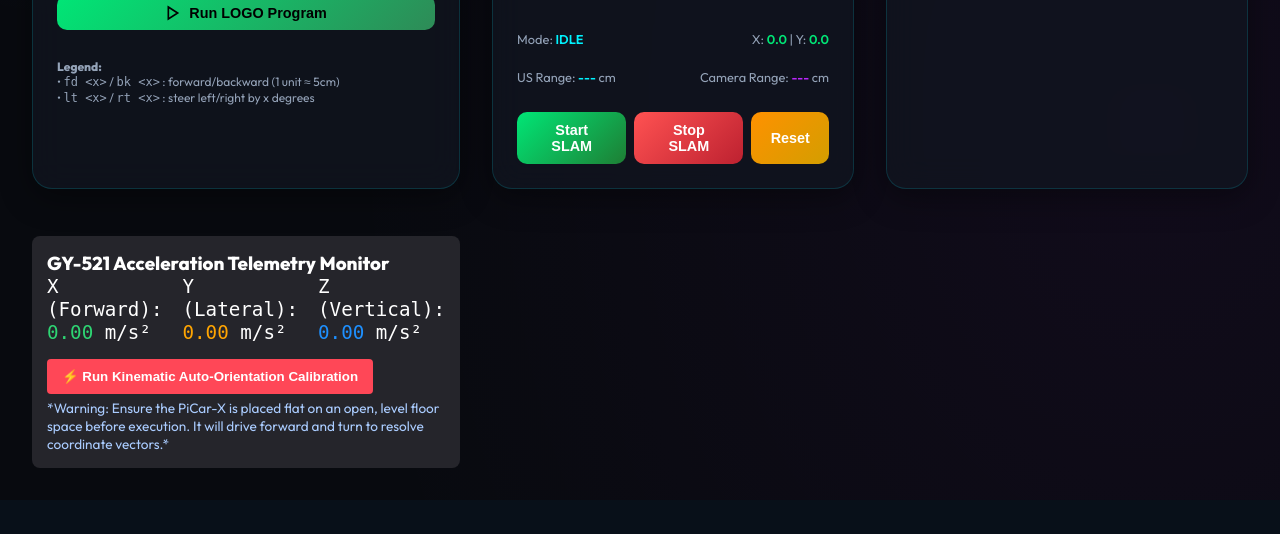
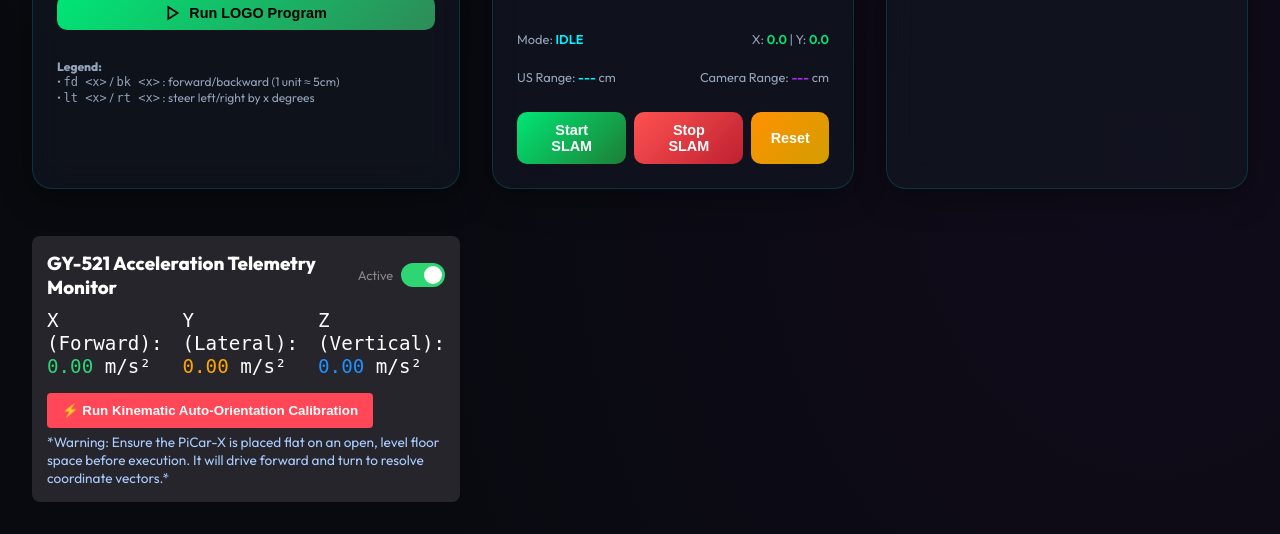
Before and after one commit to tarobins/picar-x-control, a Flask app: template templates/index.html in a window 1280 px wide. Shown: the part 1375-1909 px from the top of the page. Before the commit the page ends 1843 px from the top, so only its background shows below. Run offline with Flask 3, Linux system fonts and the light colour scheme; the template is opened without the code that fills it, so the values that code supplies are empty.

Commit message:
Add IMU telemetry toggle switch to Control Center dashboard

```diff
--- a/autonomous_drive.py
+++ b/autonomous_drive.py
@@ -32,12 +32,15 @@ class AutonomousExplorer:
         self.collision_detected = False
         self.collision_active = False
         self.collision_direction = "stop"
+        self.imu_enabled = True
         self.imu_start_time = time.time()
 
         # Calibration defaults (overwritten by config files)
         self.cliff_threshold = 1000
         self.steering_offset = 0
         self.speed = 15.0  # Measured cm/s speed
+        self.floor_sample = None
+        self.air_sample = None
         self.load_calibration_config()
 
         # State Tracking (Odometry)
@@ -60,7 +63,7 @@ class AutonomousExplorer:
         self.movement_peak_accel_change = 0.0
 
         while True:
-            if self.imu:
+            if self.imu and self.imu_enabled:
                 try:
                     with self.i2c_lock:
                         raw_accel = self.imu.get_accel_data()
@@ -153,6 +156,7 @@ class AutonomousExplorer:
                     self.vision.focal_length = config.get("focal_length", 350.0)
                     self.floor_sample = config.get("floor_sample", None)
                     self.air_sample = config.get("air_sample", None)
+                    self.imu_enabled = config.get("imu_enabled", True)
 
                     # Load IMU configurations if they exist
                     if "imu_axis_map" in config:
--- a/server.py
+++ b/server.py
@@ -105,6 +105,7 @@ def get_telemetry_dict():
         "accel_x": round(explorer.accel_x, 3),
         "accel_y": round(explorer.accel_y, 3),
         "accel_z": round(explorer.accel_z, 3),
+        "imu_enabled": explorer.imu_enabled,
         "state": explorer.state,
         "collision_active": explorer.collision_active,
         "logs": logs_to_send
@@ -564,10 +565,43 @@ def get_telemetry():
         "accel_x": tel_dict["accel_x"],
         "accel_y": tel_dict["accel_y"],
         "accel_z": tel_dict["accel_z"],
+        "imu_enabled": tel_dict["imu_enabled"],
         "state": tel_dict["state"],
         "collision_active": tel_dict["collision_active"],
         "telemetry": tel_dict
     })
+
+@app.route('/api/imu_switch', methods=['POST'])
+def imu_switch():
+    data = request.get_json(silent=True) or {}
+    activate = data.get("active", True)
+    explorer.imu_enabled = activate
+
+    # Save choice to calibration config
+    config_path = "data/calibration_config.json"
+    config = {}
+    if os.path.exists(config_path):
+        try:
+            with open(config_path, "r") as f:
+                config = json.load(f)
+        except Exception:
+            pass
+    config["imu_enabled"] = activate
+    try:
+        os.makedirs("data", exist_ok=True)
+        with open(config_path, "w") as f:
+            json.dump(config, f)
+    except Exception as e:
+        print(f"Error saving IMU status to config: {e}")
+
+    # Reset accel read values to zero when turned off
+    if not activate:
+        explorer.accel_x = 0.0
+        explorer.accel_y = 0.0
+        explorer.accel_z = 0.0
+
+    return jsonify({"status": "success", "imu_enabled": explorer.imu_enabled})
+
 
 @app.route('/api/calibrate/imu_auto', methods=['POST'])
 def trigger_auto_imu_calibration():
@@ -727,7 +761,8 @@ def get_calibration_config():
         "cliff_threshold": 1000,
         "focal_length": 350.0,
         "floor_sample": None,
-        "air_sample": None
+        "air_sample": None,
+        "imu_enabled": True
     })
 
 if __name__ == '__main__':
--- a/templates/index.html
+++ b/templates/index.html
@@ -247,6 +247,25 @@
             justify-content: space-between;
             font-size: 0.9rem;
             color: var(--text-muted);
+        }
+
+        /* Toggle Switch CSS */
+        .switch input:checked + span {
+            background-color: #2ed573 !important;
+        }
+        .switch input:checked + span:before {
+            transform: translateX(20px);
+        }
+        .switch span:before {
+            position: absolute;
+            content: "";
+            height: 18px;
+            width: 18px;
+            left: 3px;
+            bottom: 3px;
+            background-color: white;
+            transition: .4s;
+            border-radius: 50%;
         }
 
         .slider-label span.val {
@@ -942,7 +961,16 @@ bk 1</textarea>
         </div>
 
         <div class="telemetry-dashboard-card" style="background:#25252b; padding:15px; border-radius:8px; color:white; margin-top:15px;">
-          <h3>GY-521 Acceleration Telemetry Monitor</h3>
+          <div style="display:flex; justify-content:space-between; align-items:center; margin-bottom:10px;">
+            <h3 style="margin:0;">GY-521 Acceleration Telemetry Monitor</h3>
+            <div style="display:flex; align-items:center; gap:8px;">
+              <span id="imu-status-text" style="font-size:0.8rem; color:#888;">Active</span>
+              <label class="switch" style="position:relative; display:inline-block; width:44px; height:24px; margin:0;">
+                <input type="checkbox" id="toggle-imu-checkbox" checked onchange="toggleImuStatus(this.checked)" style="opacity:0; width:0; height:0;">
+                <span style="position:absolute; cursor:pointer; top:0; left:0; right:0; bottom:0; background-color:#ff4757; transition:.4s; border-radius:24px;"></span>
+              </label>
+            </div>
+          </div>
           <div class="metrics-grid" style="display:flex; gap:20px; font-family:monospace; font-size:1.2rem; margin-bottom:15px;">
             <div>X (Forward): <span id="accel-x" style="color:#2ed573;">0.00</span> m/s²</div>
             <div>Y (Lateral): <span id="accel-y" style="color:#ffa502;">0.00</span> m/s²</div>
@@ -1132,6 +1160,26 @@ else:
                 toggleCameraBtn.textContent = 'Enable Camera';
                 toggleCameraBtn.classList.add('stop-btn');
             }
+        }
+
+        // Toggle IMU Status
+        function toggleImuStatus(active) {
+            const statusText = document.getElementById('imu-status-text');
+            statusText.textContent = active ? "Active" : "Disabled";
+            statusText.style.color = active ? "#888" : "#ff4757";
+
+            fetch('/api/imu_switch', {
+                method: 'POST',
+                headers: { 'Content-Type': 'application/json' },
+                body: JSON.stringify({ active: active })
+            })
+            .then(res => res.json())
+            .then(data => {
+                if (data.status !== 'success') {
+                    console.error("Failed to toggle IMU status");
+                }
+            })
+            .catch(err => console.error("Error switching IMU:", err));
         }
 
         // Toggle Camera
@@ -1962,6 +2010,16 @@ else:
                 document.getElementById('steer-slide-val').innerText = data.steering_offset || 0;
                 document.getElementById('threshold-output').innerText = data.cliff_threshold || 1000;
                 document.getElementById('focal-output').innerText = (data.focal_length ? Math.round(data.focal_length) + " px" : "---");
+
+                // Initialize IMU Toggle switch value
+                const imuEnabled = data.imu_enabled !== undefined ? data.imu_enabled : true;
+                const imuCheckbox = document.getElementById('toggle-imu-checkbox');
+                const imuStatusText = document.getElementById('imu-status-text');
+                if (imuCheckbox && imuStatusText) {
+                    imuCheckbox.checked = imuEnabled;
+                    imuStatusText.textContent = imuEnabled ? "Active" : "Disabled";
+                    imuStatusText.style.color = imuEnabled ? "#888" : "#ff4757";
+                }
 
                 if (floorSample !== null) {
                     document.getElementById('floor-sample-val').innerText = Math.round(floorSample);
```
Also changed, not shown: local_server.py (+12 -0 lines).
